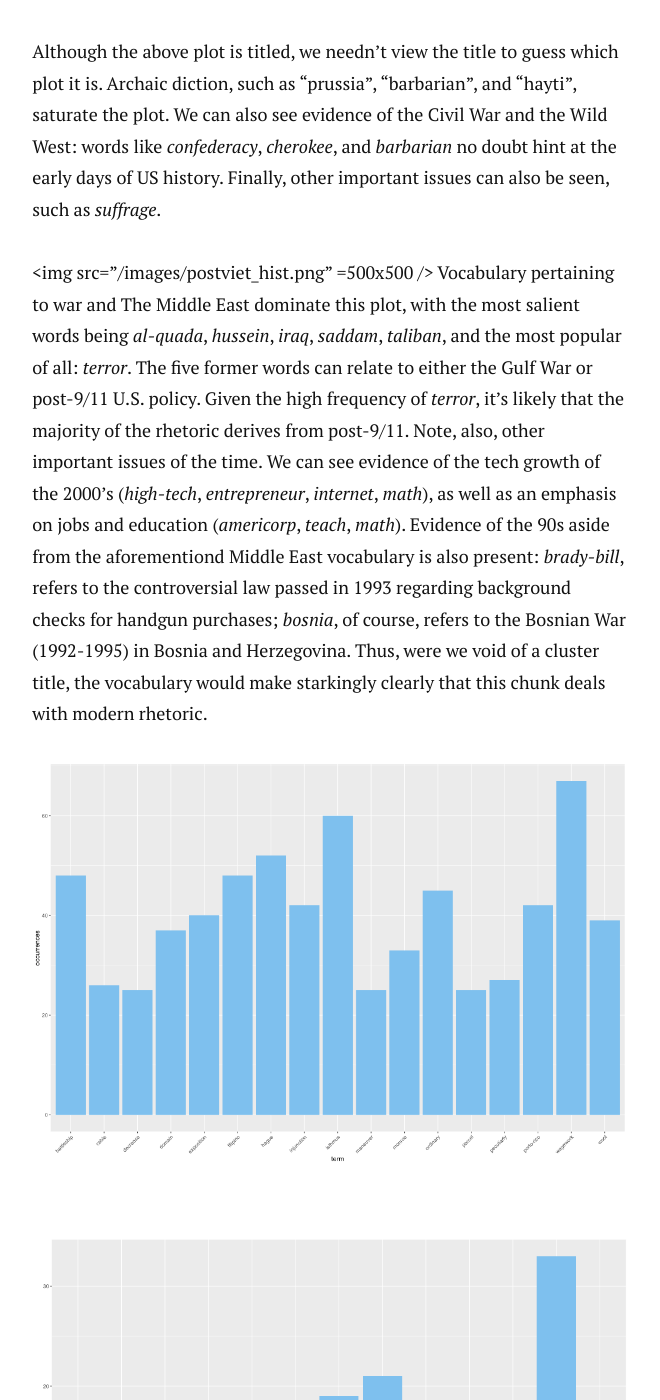
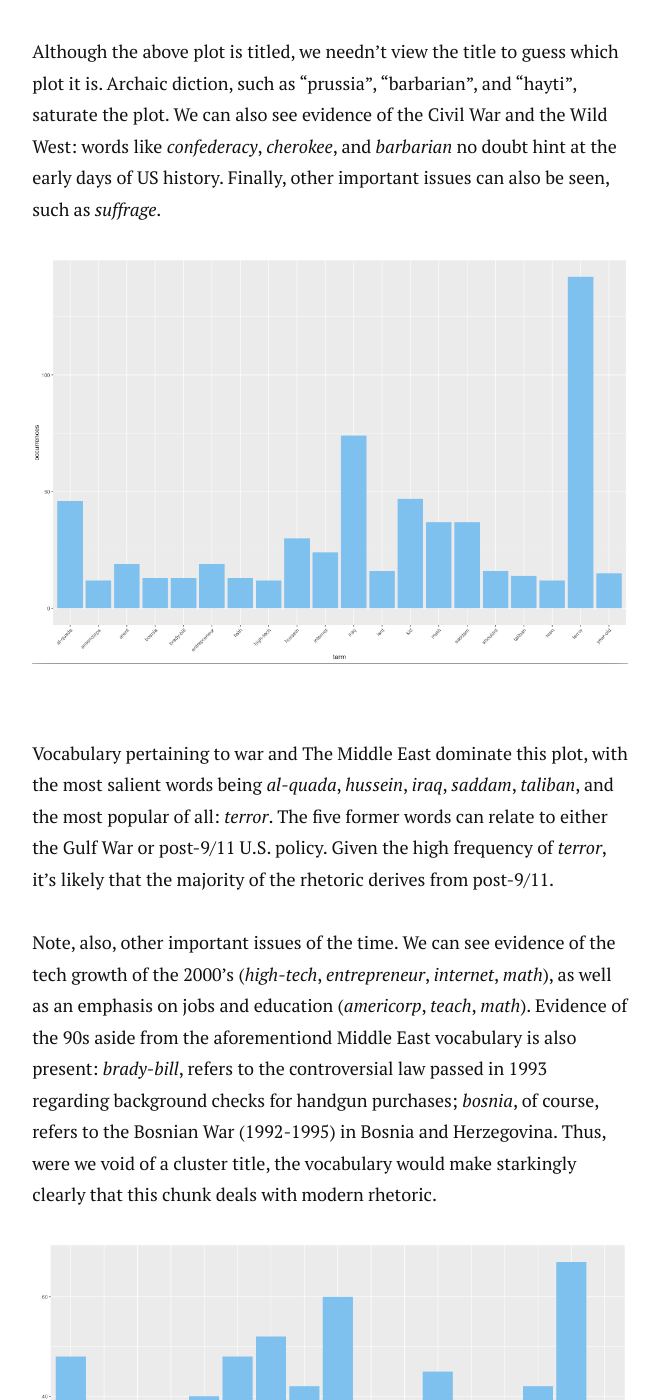
Before and after one commit to jwilber/old_website, a Jekyll site: the page built from _posts/2014-12-12-figure-with-caption.markdown, in a window 1280 px wide and 1400 px high, scrolled down 7801 px. Shown: the whole window, without its empty margins (310-970 px from the left). Built offline with Jekyll 4.4.1, drawn with Linux system fonts in a browser that asks for light colours; nearby versions of some CDN libraries; some of the changed text lies outside the part shown.

Commit message:
Update 2014-12-12-figure-with-caption.markdown

```diff
--- a/_posts/2014-12-12-figure-with-caption.markdown
+++ b/_posts/2014-12-12-figure-with-caption.markdown
@@ -100,15 +100,17 @@
 Although the above plot is titled, we needn't view the title to guess which plot it is. Archaic diction, such as "prussia", "barbarian", and "hayti", saturate the plot. We can also see evidence of the Civil War and the Wild West: words like  _confederacy_, _cherokee_, and _barbarian_ no doubt hint at the early days of US history. Finally, other important issues can also be seen, such as _suffrage_.
 
 
-<img src="/images/postviet_hist.png" =500x500 />
+<img src="/images/postviet_hist.png"  />
+
 Vocabulary pertaining to war and The Middle East dominate this plot, with the most salient words being _al-quada_, _hussein_, _iraq_, _saddam_, _taliban_, and the most popular of all: _terror_. The five former words can relate to either the Gulf War or post-9/11 U.S. policy. Given the high frequency of _terror_, it's likely that the majority of the rhetoric derives from post-9/11.
+
 Note, also, other important issues of the time. We can see evidence of the tech growth of the 2000's (_high-tech_, _entrepreneur_, _internet_, _math_), as well as an emphasis on jobs and education (_americorp_, _teach_, _math_). Evidence of the 90s aside from the aforementiond Middle East vocabulary is also present:  _brady-bill_, refers to the  controversial law passed in 1993 regarding background checks for handgun purchases; _bosnia_, of course, refers to the Bosnian War (1992-1995) in Bosnia and Herzegovina. Thus, were we void of a cluster title, the vocabulary would make starkingly clearly that this chunk deals with modern rhetoric.
 
 
 
 
 <img src="/images/preww2_hist.png" />
-
+Clearly, the above plot deals with the WW2 era.
 
 <img src="/images/ww2viet_hist.png" />
 - battleship, porto-rico, filipino, isthmus,
```
